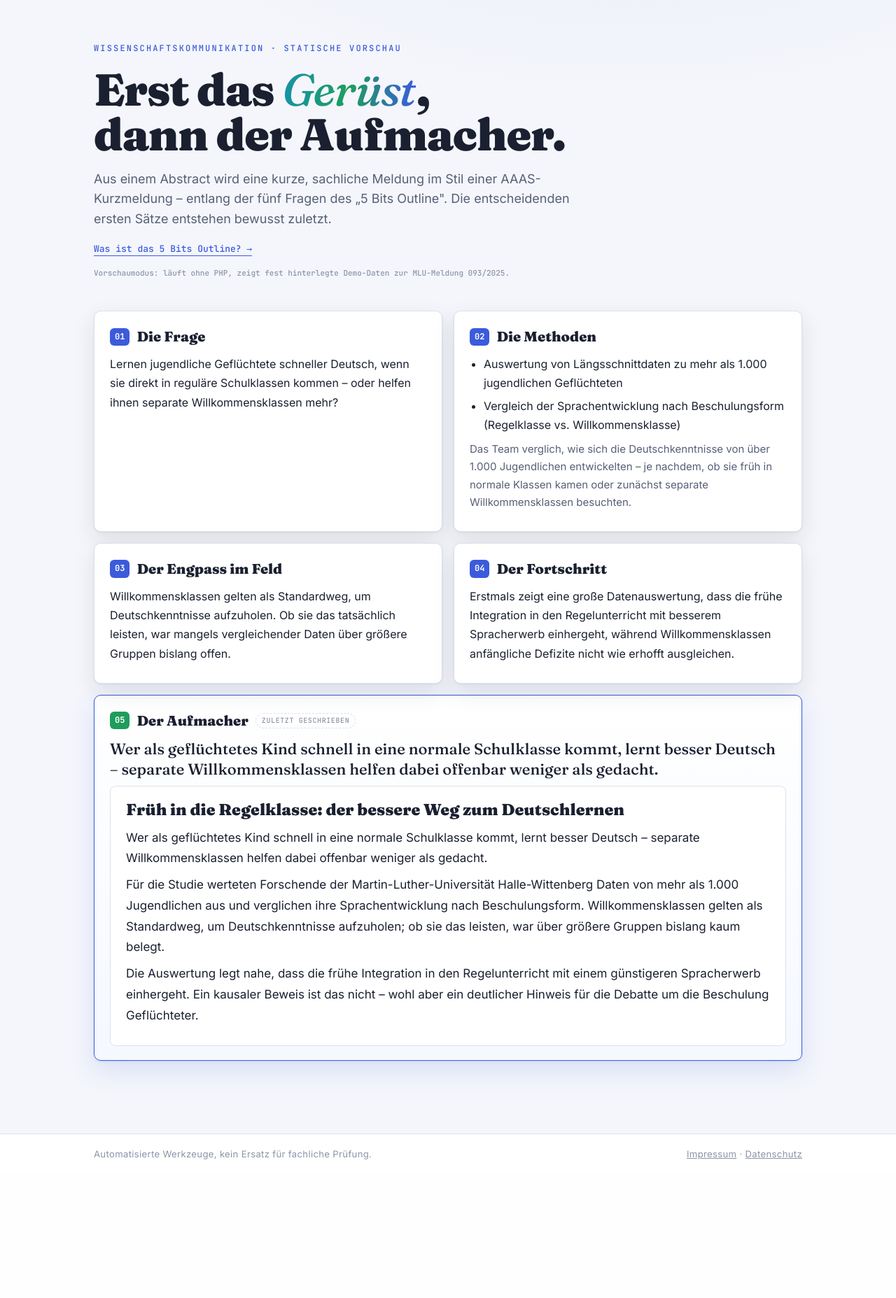
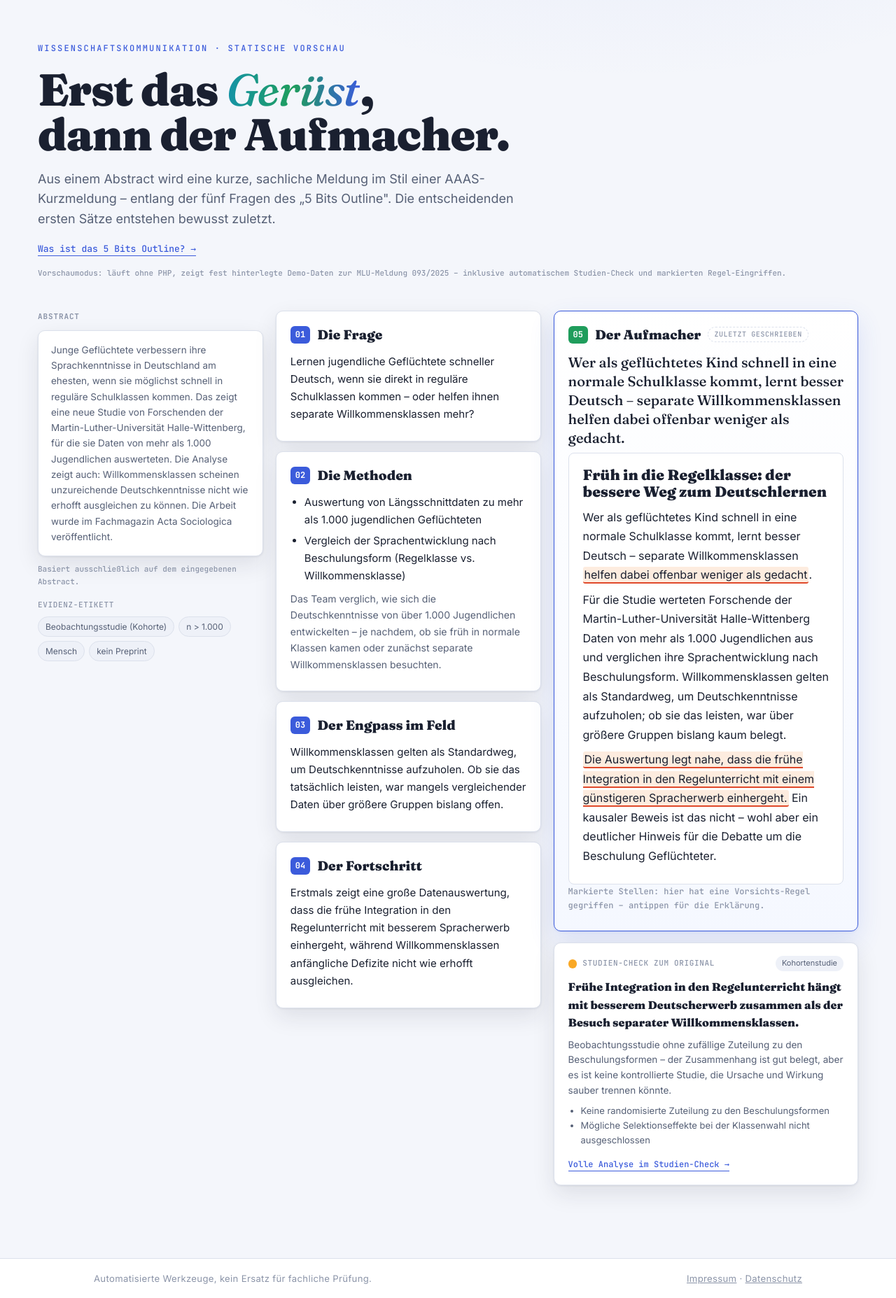
Before and after one commit to leotomhal/scispin, a PHP site: page /brief/preview.html in a window 1280 px wide. Shown: the part 54-1909 px from the top of the page at 70% size. Before the commit the page ends 1711 px from the top, so only its background shows below. Run offline with PHP 8.4, Linux system fonts and the light colour scheme.

Commit message:
Kurzmeldung: Quellen verlinkt, Toolkette geschlossen, dreispaltige Ausgabe
Setzt eine Liste konkreter Handlungsempfehlungen um:

Quellen:
- AAAS-Blogpost (5 Bits Outline) und Whitepaper-PDF verifiziert (beide
  oeffentlich bei science.org) und im Tool verlinkt statt nur behauptet
  (content/brief.md).

Toolkette geschlossen:
- Automatische dritte Stufe: jede fertige Kurzmeldung durchlaeuft
  serverseitig denselben Ampel-Check wie der Studien-Check - angewendet
  auf das ORIGINAL-Abstract (nicht auf die eigene, bewusst jargonfreie
  Kurzmeldung), da dieses die verlaesslicheren Methodik-Signale liefert.
  Ergebnis wird automatisch mitgeliefert und gecacht (3. LLM-Call,
  Doku/Config entsprechend angepasst). Scheitert der Zusatz-Call, bleibt
  die Kurzmeldung trotzdem gueltig.
- SciSpin-O-Mat-Button jetzt primaerer CTA (solid statt ghost) direkt am
  Ergebnis.

Transparenz/Didaktik:
- Dreispaltige Ausgabe: Abstract -> 5-Bits-Geruest -> fertige Meldung,
  alle Stufen gleichzeitig sichtbar (vorher: nur Geruest + Aufmacher).
- Regel-Eingriffe werden jetzt als eigenes Feld "regel_hinweise" vom
  Modell zurueckgegeben und im Kurzmeldungstext inline markiert
  (Tooltip mit Regelname + Begruendung) - Mechanik portiert vom
  SciSpin-O-Mat (Aenderungsmarkierungen).

Abstract-Problem entschaerft:
- Fester Disclaimer "Basiert ausschliesslich auf dem eingegebenen
  Abstract." bei jeder Meldung.
- Neues Pflichtfeld "evidenz": Studientyp, Stichprobengroesse,
  Population (Mensch/Tiermodell/in-vitro/Modell), Preprint-Status -
  explizit "im Abstract nicht angegeben" statt Schaetzung/Weglassen.
- Optionale "abstract_hype_warnung": weist darauf hin, wenn schon das
  Original-Abstract Hype-Vokabular verwendet (Beobachtung ueber die
  Quelle, keine Erlaubnis, es zu uebernehmen).

JSON-Schema in system_prompt.de.txt und prompt.php entsprechend
erweitert (evidenz, abstract_hype_warnung, regel_hinweise, studien_check
als neue Felder); generate.php, app.js, style.css, demo_data.php,
demo_payload.js, preview.html, index.html mitgezogen. Mit Playwright
gegen die echten app.js-Funktionen verifiziert (3 Spalten, Chips,
Regel-Markierungen, Studien-Check-Panel, primaerer CTA).

Co-Authored-By: Claude Sonnet 5 <noreply@anthropic.com>
Claude-Session: https://claude.ai/code/session_01DxCUT4wjAHQ5fpgVsgUHCn

```diff
--- a/brief/index.html
+++ b/brief/index.html
@@ -8,6 +8,8 @@
   <link rel="stylesheet" href="style.css">
 </head>
 <body>
+  <div class="tip" id="tip"></div>
+
   <header class="hero">
     <div class="wrap">
       <p class="eyebrow">Wissenschaftskommunikation · Prototyp</p>
--- a/brief/preview.html
+++ b/brief/preview.html
@@ -8,13 +8,14 @@
   <link rel="stylesheet" href="style.css">
 </head>
 <body>
+  <div class="tip" id="tip"></div>
   <header class="hero">
     <div class="wrap">
       <p class="eyebrow">Wissenschaftskommunikation · Statische Vorschau</p>
       <h1>Erst das <span class="turn">Gerüst</span>,<br>dann der Aufmacher.</h1>
       <p class="lede">Aus einem Abstract wird eine kurze, sachliche Meldung im Stil einer AAAS-Kurzmeldung – entlang der fünf Fragen des „5 Bits Outline". Die entscheidenden ersten Sätze entstehen bewusst zuletzt.</p>
       <a class="more-link" href="ueber.php">Was ist das 5 Bits Outline? →</a>
-      <p style="font-family:'JetBrains Mono',monospace;font-size:11px;color:var(--ink-dim);margin-top:14px">Vorschaumodus: läuft ohne PHP, zeigt fest hinterlegte Demo-Daten zur MLU-Meldung 093/2025.</p>
+      <p style="font-family:'JetBrains Mono',monospace;font-size:11px;color:var(--ink-dim);margin-top:14px">Vorschaumodus: läuft ohne PHP, zeigt fest hinterlegte Demo-Daten zur MLU-Meldung 093/2025 – inklusive automatischem Studien-Check und markierten Regel-Eingriffen.</p>
     </div>
   </header>
   <main class="wrap">
@@ -24,6 +25,7 @@
   <script src="demo_payload.js"></script>
   <script>
   const output = document.querySelector("#output");
+  const tip = document.querySelector("#tip");
   const BITS = [
     { key:"frage", num:"01", titel:"Die Frage" },
     { key:"methoden", num:"02", titel:"Die Methoden" },
@@ -31,24 +33,104 @@
     { key:"fortschritt", num:"04", titel:"Der Fortschritt" },
   ];
   function esc(s){return String(s).replace(/[&<>"']/g,c=>({"&":"&amp;","<":"&lt;",">":"&gt;",'"':"&quot;","'":"&#39;"}[c]));}
-  function render(){
-    const b = window.SCISPIN_BRIEF_DEMO.phase1, p = window.SCISPIN_BRIEF_DEMO.phase2;
-    const cards = BITS.map(x=>{
+  function escRe(s){return String(s).replace(/[.*+?^${}()|[\]\\]/g,"\\$&");}
+
+  function evidenzChips(e){
+    if(!e) return "";
+    const preprintLabel = e.preprint==="ja" ? "Preprint" : e.preprint==="nein" ? "kein Preprint" : "Preprint: "+e.preprint;
+    const items=[e.studientyp,e.stichprobengroesse,e.population,preprintLabel];
+    return `<div class="evidenz-etikett"><span class="evidenz-label">Evidenz-Etikett</span>
+      <div class="evidenz-chips">${items.map(i=>`<span class="chip">${esc(i)}</span>`).join("")}</div></div>`;
+  }
+  function hypeWarnung(w){
+    if(!w) return "";
+    return `<div class="hype-warnung">⚠ Schon das Original-Abstract wirbt: ${esc(w)}</div>`;
+  }
+  function geruestKarten(b){
+    return BITS.map(x=>{
       let body;
       if(x.key==="methoden"){
         body = `<ul class="bit-list">${(b.methoden||[]).map(m=>`<li>${esc(m)}</li>`).join("")}</ul><p class="bit-recap">${esc(b.methoden_recap||"")}</p>`;
       } else { body = `<p>${esc(b[x.key]||"—")}</p>`; }
       return `<article class="bit-card"><header class="bit-head"><span class="bit-num">${x.num}</span><span class="bit-titel">${esc(x.titel)}</span></header><div class="bit-body">${body}</div></article>`;
     }).join("");
-    const absaetze = String(p.kurzmeldung||"").split(/\n{2,}/).map(s=>s.trim()).filter(Boolean).map(s=>`<p>${esc(s)}</p>`).join("");
+  }
+  function markiereRegeln(text, hinweise){
+    const treffer=[];
+    for(const h of hinweise){
+      if(!h.text) continue;
+      let idx=text.indexOf(h.text), len=h.text.length;
+      if(idx===-1){
+        const pat=h.text.trim().split(/\s+/).map(escRe).join("\\s+");
+        try{ const m=new RegExp(pat).exec(text); if(m){idx=m.index; len=m[0].length;} }catch(_){ }
+      }
+      if(idx!==-1) treffer.push({start:idx,end:idx+len,regel:h.regel||"",hinweis:h.hinweis||""});
+    }
+    treffer.sort((a,b)=>a.start-b.start||b.end-a.end);
+    const sauber=[]; let lastEnd=-1;
+    for(const t of treffer){ if(t.start>=lastEnd){ sauber.push(t); lastEnd=t.end; } }
+    if(!sauber.length) return esc(text);
+    let out=""; let pos=0;
+    for(const t of sauber){
+      out+=esc(text.slice(pos,t.start));
+      out+=`<mark class="regel-mark" data-tip="${esc(t.hinweis)}" data-type="${esc(t.regel)}">${esc(text.slice(t.start,t.end))}</mark>`;
+      pos=t.end;
+    }
+    out+=esc(text.slice(pos));
+    return out;
+  }
+  function studienCheckPanel(sc){
+    if(!sc) return `<div class="check-panel check-panel-empty"><span class="check-titel">Studien-Check zum Original</span><p>Nicht verfügbar.</p></div>`;
+    const ampel=sc.ampel||{}; const color=["gruen","gelb","rot","grau"].includes(ampel.color)?ampel.color:"grau";
+    const einschr=sc.einschraenkungen||[];
+    return `<div class="check-panel">
+      <div class="check-head"><span class="dot ${color}"></span><span class="check-titel">Studien-Check zum Original</span>${sc.study_type?`<span class="check-studientyp">${esc(sc.study_type)}</span>`:""}</div>
+      ${sc.core_statement?`<p class="check-core">${esc(sc.core_statement)}</p>`:""}
+      ${ampel.begruendung?`<p class="check-begruendung">${esc(ampel.begruendung)}</p>`:""}
+      ${einschr.length?`<ul class="check-einschraenkungen">${einschr.map(e=>`<li>${esc(e)}</li>`).join("")}</ul>`:""}
+      <a class="check-link" href="../check/">Volle Analyse im Studien-Check →</a>
+    </div>`;
+  }
+  function bindTips(){
+    document.querySelectorAll("[data-tip]").forEach(el=>{
+      el.tabIndex=0;
+      el.addEventListener("mouseenter",e=>show(e,el));
+      el.addEventListener("mousemove",pos);
+      el.addEventListener("mouseleave",hide);
+      el.addEventListener("focus",e=>show(e,el));
+      el.addEventListener("blur",hide);
+    });
+  }
+  function show(e,el){tip.innerHTML=(el.dataset.type?`<span class="tip-type">${esc(el.dataset.type)}</span>`:"")+esc(el.dataset.tip);tip.classList.add("show");pos(e);}
+  function pos(e){tip.style.left=Math.min((e.clientX||0)+14,innerWidth-320)+"px";tip.style.top=((e.clientY||0)+14)+"px";}
+  function hide(){tip.classList.remove("show");}
+
+  function render(){
+    const b = window.SCISPIN_BRIEF_DEMO.phase1, p = window.SCISPIN_BRIEF_DEMO.phase2;
+    const abstractDemo = "Junge Geflüchtete verbessern ihre Sprachkenntnisse in Deutschland am ehesten, wenn sie möglichst schnell in reguläre Schulklassen kommen. Das zeigt eine neue Studie von Forschenden der Martin-Luther-Universität Halle-Wittenberg, für die sie Daten von mehr als 1.000 Jugendlichen auswerteten. Die Analyse zeigt auch: Willkommensklassen scheinen unzureichende Deutschkenntnisse nicht wie erhofft ausgleichen zu können. Die Arbeit wurde im Fachmagazin Acta Sociologica veröffentlicht.";
+    const absaetze = String(p.kurzmeldung||"").split(/\n{2,}/).map(s=>s.trim()).filter(Boolean).map(s=>`<p>${markiereRegeln(s,p.regel_hinweise||[])}</p>`).join("");
     output.innerHTML = `
-      <div class="geruest">${cards}</div>
-      <article class="bit-card bit5"><header class="bit-head"><span class="bit-num">05</span><span class="bit-titel">Der Aufmacher</span><span class="bit-flag">zuletzt geschrieben</span></header>
-        <div class="bit-body">
-          <p class="lede-satz">${esc(p.lede)}</p>
-          <div class="kurzmeldung"><h3 class="km-head">${esc(p.headline)}</h3>${absaetze}</div>
-        </div>
-      </article>`;
+      <div class="dreispalten">
+        <section class="spalte spalte-abstract">
+          <h3 class="spalte-titel">Abstract</h3>
+          <div class="abstract-text">${esc(abstractDemo)}</div>
+          <p class="disclaimer">Basiert ausschließlich auf dem eingegebenen Abstract.</p>
+          ${evidenzChips(b.evidenz)}${hypeWarnung(b.abstract_hype_warnung)}
+        </section>
+        <section class="spalte spalte-geruest">${geruestKarten(b)}</section>
+        <section class="spalte spalte-meldung">
+          <article class="bit-card bit5">
+            <header class="bit-head"><span class="bit-num">05</span><span class="bit-titel">Der Aufmacher</span><span class="bit-flag">zuletzt geschrieben</span></header>
+            <div class="bit-body">
+              <p class="lede-satz">${esc(p.lede)}</p>
+              <div class="kurzmeldung"><h3 class="km-head">${esc(p.headline)}</h3>${absaetze}</div>
+              ${(p.regel_hinweise||[]).length?`<p class="regel-legende">Markierte Stellen: hier hat eine Vorsichts-Regel gegriffen – antippen für die Erklärung.</p>`:""}
+            </div>
+          </article>
+          ${studienCheckPanel(p.studien_check)}
+        </section>
+      </div>`;
+    bindTips();
   }
   render();
   </script>
--- a/brief/style.css
+++ b/brief/style.css
@@ -1,6 +1,6 @@
 /* Kurzmeldung (5 Bits Outline) – „Redaktionstisch".
-   Nummerierte Karten fürs Gerüst (Bits 1–4), dann eine hervorgehobene
-   Karte für den Aufmacher (Bit 5), der bewusst zuletzt entsteht.
+   Dreispaltige Ausgabe: Abstract -> 5-Bits-Gerüst -> fertige Meldung, alle
+   Stufen gleichzeitig sichtbar. Bit 5 (Aufmacher) entsteht bewusst zuletzt.
    Teilt sich Design-Tokens/Typo mit dem SciSpin-O-Mat (spin/style.css). */
 
 @import url('https://fonts.googleapis.com/css2?family=Fraunces:ital,opsz,wght@0,9..144,500;0,9..144,900;1,9..144,500&family=Inter:wght@400;500;600&family=JetBrains+Mono:wght@500;700&display=swap');
@@ -8,7 +8,8 @@
 :root{
   --bg:#f4f6fb; --bg2:#eef1f8; --panel:#ffffff; --panel2:#f7f9fd;
   --line:#dce1ec; --ink:#1a2030; --ink-soft:#566076; --ink-dim:#8b94a8;
-  --cold:#1593a8; --good:#1f9d5c; --hot:#e0492a; --accent:#3b5bdb;
+  --cold:#1593a8; --good:#1f9d5c; --hot:#e0492a; --accent:#3b5bdb; --gelb:#f9a825; --grau:#9e9e9e;
+  --mark:#fdecdf; --mark-line:var(--hot);
   --radius:10px; --shadow:0 1px 3px rgba(26,32,48,.08), 0 12px 32px rgba(26,32,48,.10);
 }
 
@@ -20,7 +21,7 @@ body{
   color:var(--ink); font-family:'Inter',system-ui,sans-serif; line-height:1.6;
   -webkit-font-smoothing:antialiased;
 }
-.wrap{max-width:1060px; margin:0 auto; padding:0 24px;}
+.wrap{max-width:1220px; margin:0 auto; padding:0 24px;}
 a{color:var(--accent);}
 
 /* ---------- Hero ---------- */
@@ -66,36 +67,81 @@ textarea:focus,input:focus{ outline:2px solid var(--accent); outline-offset:1px;
 .sci-seed-note{ font-size:13px; color:var(--good); margin:0 0 8px;
   font-family:'JetBrains Mono',monospace; }
 
-/* ---------- Ausgabe: Bit-Karten ---------- */
+/* ---------- Ausgabe: dreispaltig ---------- */
 .output{ min-height:200px; padding-bottom:64px; }
-.geruest{ display:grid; grid-template-columns:1fr 1fr; gap:16px; margin-bottom:16px; }
+.dreispalten{ display:grid; grid-template-columns:0.85fr 1fr 1.15fr; gap:18px; align-items:start; }
+.spalte{ min-width:0; }
+.spalte-titel{ font-family:'JetBrains Mono',monospace; font-size:11px; letter-spacing:.08em;
+  text-transform:uppercase; color:var(--ink-dim); margin:0 0 10px; }
+
+/* Spalte 1: Abstract */
+.abstract-text{ background:var(--panel); border:1px solid var(--line); border-radius:var(--radius);
+  padding:16px 18px; font-size:13.5px; line-height:1.65; color:var(--ink-soft); white-space:pre-wrap;
+  max-height:420px; overflow-y:auto; box-shadow:var(--shadow); }
+.disclaimer{ font-family:'JetBrains Mono',monospace; font-size:11px; color:var(--ink-dim); margin:10px 0 0; }
+.evidenz-etikett{ margin-top:16px; }
+.evidenz-label{ display:block; font-family:'JetBrains Mono',monospace; font-size:11px; letter-spacing:.06em;
+  text-transform:uppercase; color:var(--ink-dim); margin-bottom:7px; }
+.evidenz-chips{ display:flex; flex-wrap:wrap; gap:6px; }
+.chip{ font-size:12px; background:var(--bg2); border:1px solid var(--line); border-radius:20px;
+  padding:4px 10px; color:var(--ink-soft); white-space:nowrap; }
+.hype-warnung{ margin-top:14px; padding:10px 14px; background:rgba(224,73,42,.08);
+  border:1px solid rgba(224,73,42,.3); border-radius:8px; font-size:13px; color:var(--hot); }
+
+/* Spalte 2+3: Bit-Karten */
+.spalte-geruest .bit-card{ margin-bottom:14px; }
+.spalte-geruest .bit-card:last-child{ margin-bottom:0; }
 
 .bit-card{ background:var(--panel); border:1px solid var(--line); border-radius:var(--radius);
-  padding:20px 22px; box-shadow:var(--shadow); }
+  padding:18px 20px; box-shadow:var(--shadow); }
 .bit-head{ display:flex; align-items:center; gap:10px; margin-bottom:10px; flex-wrap:wrap; }
 .bit-num{ font-family:'JetBrains Mono',monospace; font-size:12px; font-weight:700; color:#fff;
   background:var(--accent); border-radius:6px; padding:3px 7px; }
-.bit-titel{ font-family:'Fraunces',serif; font-size:20px; font-weight:900; }
+.bit-titel{ font-family:'Fraunces',serif; font-size:19px; font-weight:900; }
 .bit-flag{ font-family:'JetBrains Mono',monospace; font-size:10px; letter-spacing:.06em;
   text-transform:uppercase; color:var(--ink-dim); border:1px dashed var(--line); border-radius:20px; padding:2px 8px; }
-.bit-body{ font-size:16px; line-height:1.7; color:var(--ink); }
+.bit-body{ font-size:15px; line-height:1.68; color:var(--ink); }
 .bit-body p{ margin:0 0 8px; }
 .bit-list{ margin:0 0 8px; padding-left:20px; }
 .bit-list li{ margin:0 0 5px; }
-.bit-recap{ color:var(--ink-soft); font-size:15px; }
+.bit-recap{ color:var(--ink-soft); font-size:14px; }
 
-/* Bit 5 – der Aufmacher, hervorgehoben und über die volle Breite */
+/* Bit 5 – der Aufmacher, hervorgehoben */
 .bit5{ border-color:var(--accent); box-shadow:0 1px 3px rgba(59,91,219,.12), 0 14px 36px rgba(59,91,219,.14);
   background:linear-gradient(180deg,var(--panel),#f5f8ff); }
 .bit5 .bit-num{ background:var(--good); }
 
-.lede-satz{ font-family:'Fraunces',serif; font-size:22px; line-height:1.35; font-weight:500;
-  color:var(--ink); margin:4px 0 18px; }
+.lede-satz{ font-family:'Fraunces',serif; font-size:20px; line-height:1.35; font-weight:500;
+  color:var(--ink); margin:4px 0 16px; }
 .kurzmeldung{ background:var(--panel); border:1px solid var(--line); border-radius:8px;
-  padding:20px 22px; font-size:17px; line-height:1.75; }
-.km-head{ font-family:'Fraunces',serif; font-size:23px; font-weight:900; line-height:1.15; margin:0 0 12px; }
-.km-beleg{ font-size:14px; color:var(--ink-soft); border-top:1px solid var(--line); padding-top:12px; margin-top:14px; }
+  padding:18px 20px; font-size:16px; line-height:1.72; }
+.km-head{ font-family:'Fraunces',serif; font-size:21px; font-weight:900; line-height:1.15; margin:0 0 12px; }
+.km-beleg{ font-size:13px; color:var(--ink-soft); border-top:1px solid var(--line); padding-top:12px; margin-top:14px; }
 .km-actions{ margin-top:16px; display:flex; gap:10px; flex-wrap:wrap; }
+
+.regel-mark{ background:var(--mark); color:var(--ink); border-bottom:2px solid var(--mark-line);
+  padding:1px 2px; border-radius:3px; cursor:help; }
+.regel-legende{ margin-top:10px; font-size:12px; color:var(--ink-dim); font-family:'JetBrains Mono',monospace; }
+
+/* Automatischer Studien-Check zum Original */
+.check-panel{ margin-top:16px; background:var(--panel); border:1px solid var(--line);
+  border-radius:var(--radius); padding:18px 20px; box-shadow:var(--shadow); }
+.check-panel-empty{ color:var(--ink-dim); font-size:13px; }
+.check-panel-empty p{ margin:6px 0 0; }
+.check-head{ display:flex; align-items:center; gap:8px; margin-bottom:10px; flex-wrap:wrap; }
+.check-titel{ font-family:'JetBrains Mono',monospace; font-size:11px; letter-spacing:.06em;
+  text-transform:uppercase; color:var(--ink-dim); }
+.check-studientyp{ margin-left:auto; font-size:11px; background:var(--bg2); border-radius:20px;
+  padding:2px 9px; color:var(--ink-soft); }
+.check-core{ font-family:'Fraunces',serif; font-size:16px; font-weight:600; margin:0 0 8px; }
+.check-begruendung{ font-size:13.5px; color:var(--ink-soft); margin:0 0 8px; }
+.check-einschraenkungen{ margin:0 0 10px; padding-left:18px; font-size:13px; color:var(--ink-soft); }
+.check-link{ font-family:'JetBrains Mono',monospace; font-size:12px; text-decoration:none;
+  border-bottom:1px solid currentColor; padding-bottom:1px; }
+
+.dot{ width:.8rem; height:.8rem; border-radius:50%; display:inline-block; flex:none; }
+.dot.gruen{ background:var(--good); } .dot.gelb{ background:var(--gelb); }
+.dot.rot{ background:var(--hot); }    .dot.grau{ background:var(--grau); }
 
 .bit-card.reject{ border-color:var(--hot); }
 
@@ -105,11 +151,23 @@ textarea:focus,input:focus{ outline:2px solid var(--accent); outline-offset:1px;
   border-top-color:var(--accent); border-radius:50%; animation:spin .7s linear infinite; vertical-align:-2px; margin-right:8px; }
 @keyframes spin{ to{ transform:rotate(360deg); } }
 
+/* Tooltip (Regel-Markierungen) */
+.tip{ position:fixed; z-index:60; max-width:300px; background:#1a2030; color:#fff;
+  border:1px solid #2c3447; padding:11px 13px; border-radius:8px; font-size:13px; line-height:1.45;
+  box-shadow:0 12px 32px rgba(26,32,48,.28); pointer-events:none; opacity:0; transition:opacity .12s; }
+.tip.show{ opacity:1; }
+.tip .tip-type{ display:block; font-family:'JetBrains Mono',monospace; font-weight:700; color:#ff8a6b;
+  margin-bottom:4px; font-size:10px; text-transform:uppercase; letter-spacing:.06em; }
+
 footer{ border-top:1px solid var(--line); padding:26px 0 52px; font-family:'JetBrains Mono',monospace;
   font-size:11px; color:var(--ink-dim); letter-spacing:.03em; }
 
+@media (max-width:960px){
+  .dreispalten{ grid-template-columns:1fr; }
+  .abstract-text{ max-height:260px; }
+  .check-studientyp{ margin-left:0; }
+}
 @media (max-width:640px){
-  .geruest{ grid-template-columns:1fr; }
   .meta-grid{ grid-template-columns:1fr; }
   .bit-titel{ font-size:18px; }
 }
--- a/lib/config.example.php
+++ b/lib/config.example.php
@@ -40,7 +40,8 @@ return [
     // ==================== Gemeinsame Kostenbremse ====================
     // Zählt JEDEN Anthropic-Call über alle Modi. Achtung: eine vollständige
     // Spin-Analyse sind 7 Calls (eine pro Stufe), ein Studien-Check ist 1 Call,
-    // eine Kurzmeldung sind 2 Calls (Gerüst + Aufmacher).
+    // eine Kurzmeldung sind 3 Calls (Gerüst + Aufmacher + automatischer
+    // Studien-Check zum Original-Abstract, läuft innerhalb der Aufmacher-Anfrage).
     'daily_llm_cap'      => 500,    // globale Obergrenze aller LLM-Calls pro Tag
 
     // ==================== Modus "check" (Studien-Check) ====================
@@ -65,7 +66,7 @@ return [
     'demo_mode'          => false,
 
     // ==================== Modus "brief" (Kurzmeldung, 5 Bits Outline) ====================
-    'brief_rate_per_hour' => 40,    // Kurzmeldungs-Calls pro Besucher/Stunde (2 = 1 Meldung)
+    'brief_rate_per_hour' => 40,    // Kurzmeldungs-ANFRAGEN pro Besucher/Stunde (2 Anfragen = 1 Meldung; der dritte, automatische Call zählt nur gegen daily_llm_cap)
     'brief_max_tokens'    => 2500,  // max_tokens pro Phasen-Call
 
     // ==================== Self-Updater (tools/update.php) ====================
```
Also changed, not shown: brief/api/demo_data.php (+34 -1 lines), brief/api/generate.php (+51 -2 lines), brief/api/prompt.php (+65 -11 lines), brief/api/system_prompt.de.txt (+31 -5 lines), brief/app.js (+155 -33 lines), brief/demo_payload.js (+34 -2 lines), content/brief.md (+12 -2 lines), content/so-funktionierts.md (+4 -0 lines), README.md.
